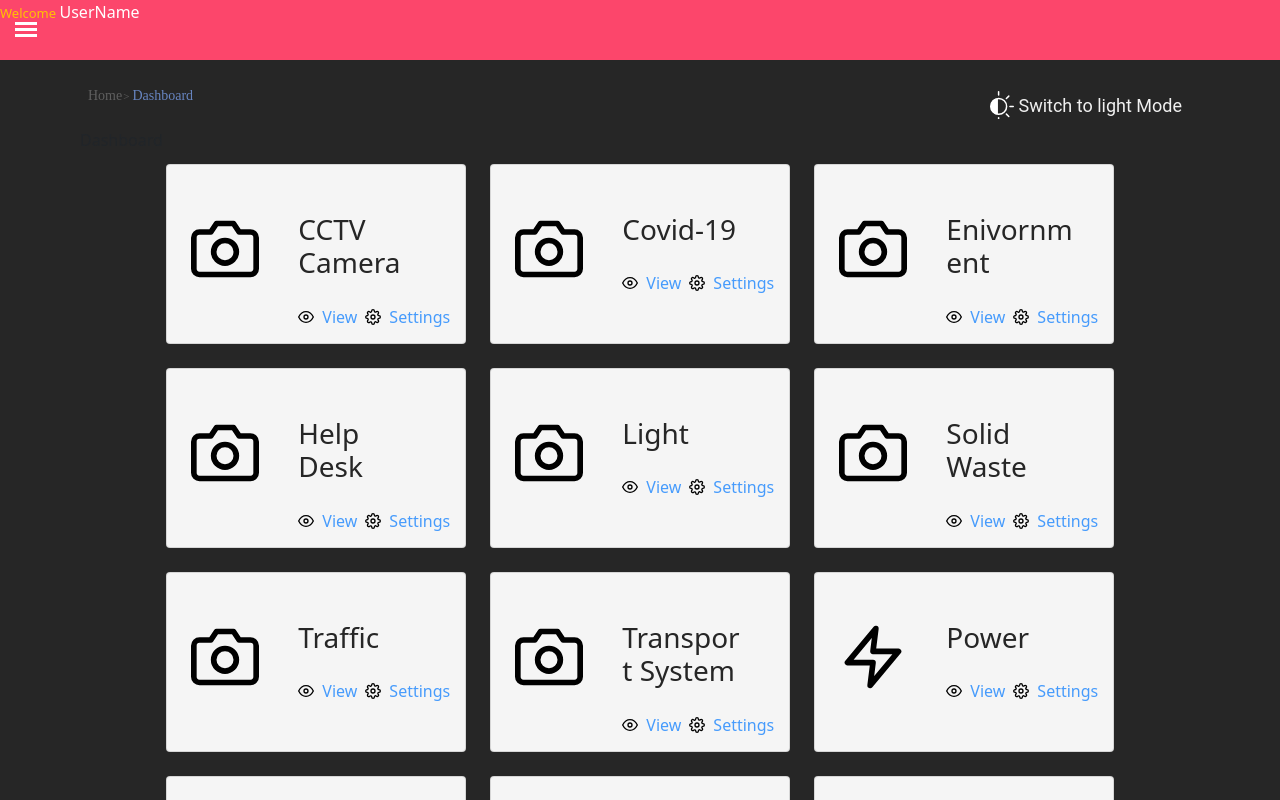
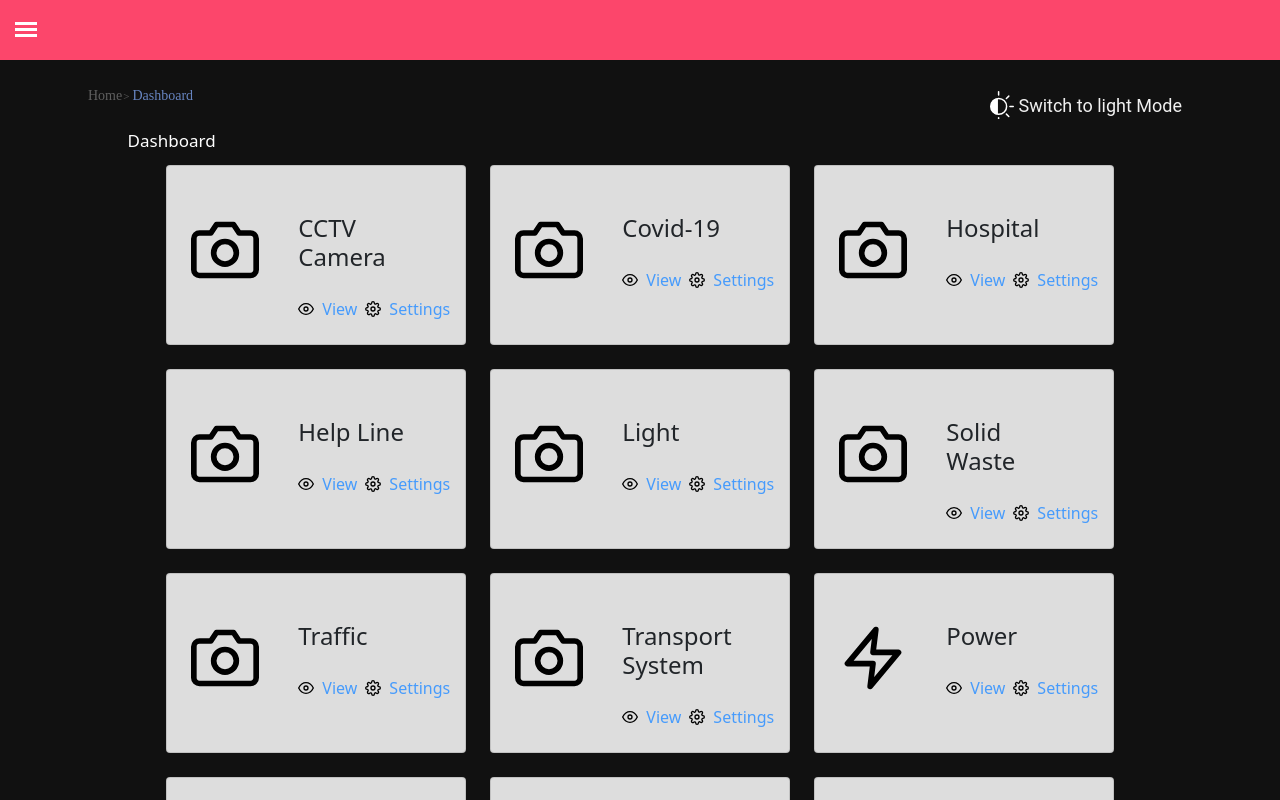
Before and after one commit to Gokhularamanan/Smart_City, a plain HTML site: page DashboardDark.html in a window 1280 px wide. Drawn offline with nearby package versions, Linux system fonts and the light colour scheme.

Commit message:
third commit

```diff
--- a/DashboardDark.html
+++ b/DashboardDark.html
@@ -19,8 +19,8 @@
     <!-- side nav with header -->
     <div>
         <div class="header">
-            <div class="user-detail"><span style="font-size: 13px;color: #FFC200;padding-top: 9px;">Welcome </span>
-                <span style="color:white;">UserName</span></div>
+            <!-- <div class="user-detail"><span style="font-size: 13px;color: #FFC200;padding-top: 9px;">Welcome </span>
+                <span style="color:white;">UserName</span></div> -->
             <img class="nav-icon" src="assets/user.svg" alt="UserIcon">
             <img class="nav-icon" src="assets/log-out.svg" alt="UserIcon">
 
@@ -59,7 +59,7 @@
         <div class="dashboard-content">
             <div style="display: flex;justify-content: space-between;">
                 <ol class="breadcrumb ">
-                    <li>Home</li>
+                    <li>Home </li>
                     <li class="active">Dashboard</li>
                 </ol>
                 <div class="dark-mode" style="display: flex;" onclick="window.location.href = 'Dashboard.html';"><span class="light-dark-icon"></span>
@@ -81,7 +81,7 @@
                         </div>
                         <div class="col-md-8">
                             <div class="card-body">
-                                <h3 class="cardtitle">CCTV Camera</h3>
+                                <h4 class="cardtitle">CCTV Camera</h4>
                                 <div class="cardcontent" style="display: flex;justify-content: space-between;">
                                     <img src="./assets/eye.svg" class="icon" alt="...">
                                     <a href="#" class="card-text">View </a>
@@ -102,7 +102,7 @@
                         </div>
                         <div class="col-md-8">
                             <div class="card-body">
-                                <h3 class="cardtitle">Covid-19</h3>
+                                <h4 class="cardtitle">Covid-19</h4>
                                 <div class="cardcontent" style="display: flex;justify-content: space-between;">
                                     <img src="./assets/eye.svg" class="icon" alt="...">
                                     <a href="#" class="card-text">View </a>
@@ -122,7 +122,7 @@
                         </div>
                         <div class="col-md-8">
                             <div class="card-body">
-                                <h3 class="cardtitle">Enivornment</h3>
+                                <h4 class="cardtitle">Hospital</h4>
                                 <div class="cardcontent" style="display: flex;justify-content: space-between;">
                                     <img src="./assets/eye.svg" class="icon" alt="...">
                                     <a href="#" class="card-text">View </a>
@@ -142,7 +142,7 @@
                         </div>
                         <div class="col-md-8">
                             <div class="card-body">
-                                <h3 class="cardtitle">Help Desk</h3>
+                                <h4 class="cardtitle">Help Line</h4>
                                 <div class="cardcontent" style="display: flex;justify-content: space-between;">
                                     <img src="./assets/eye.svg" class="icon" alt="...">
                                     <a href="#" class="card-text">View </a>
@@ -162,7 +162,7 @@
                         </div>
                         <div class="col-md-8">
                             <div class="card-body">
-                                <h3 class="cardtitle">Light</h3>
+                                <h4 class="cardtitle">Light</h4>
                                 <div class="cardcontent" style="display: flex;justify-content: space-between;">
                                     <img src="./assets/eye.svg" class="icon" alt="...">
                                     <a href="#" class="card-text">View </a>
@@ -182,7 +182,7 @@
                         </div>
                         <div class="col-md-8">
                             <div class="card-body">
-                                <h3 class="cardtitle">Solid Waste </h3>
+                                <h4 class="cardtitle">Solid Waste </h4>
                                 <div class="cardcontent" style="display: flex;justify-content: space-between;">
                                     <img src="./assets/eye.svg" class="icon" alt="...">
                                     <a href="#" class="card-text">View </a>
@@ -202,7 +202,7 @@
                         </div>
                         <div class="col-md-8">
                             <div class="card-body">
-                                <h3 class="cardtitle">Traffic</h3>
+                                <h4 class="cardtitle">Traffic</h4>
                                 <div class="cardcontent" style="display: flex;justify-content: space-between;">
                                     <img src="./assets/eye.svg" class="icon" alt="...">
                                     <a href="#" class="card-text">View </a>
@@ -222,7 +222,7 @@
                         </div>
                         <div class="col-md-8">
                             <div class="card-body">
-                                <h3 class="cardtitle">Transport System</h3>
+                                <h4 class="cardtitle">Transport System</h4>
                                 <div class="cardcontent" style="display: flex;justify-content: space-between;">
                                     <img src="./assets/eye.svg" class="icon" alt="...">
                                     <a href="#" class="card-text">View </a>
@@ -242,7 +242,7 @@
                         </div>
                         <div class="col-md-8">
                             <div class="card-body">
-                                <h3 class="cardtitle">Power</h3>
+                                <h4 class="cardtitle">Power</h4>
                                 <div class="cardcontent" style="display: flex;justify-content: space-between;">
                                     <img src="./assets/eye.svg" class="icon" alt="...">
                                     <a href="#" class="card-text">View </a>
@@ -263,7 +263,7 @@
                         </div>
                         <div class="col-md-8">
                             <div class="card-body">
-                                <h3 class="cardtitle">Wifi</h3>
+                                <h4 class="cardtitle">Wifi</h4>
                                 <div class="cardcontent" style="display: flex;justify-content: space-between;">
                                     <img src="./assets/eye.svg" class="icon" alt="...">
                                     <a href="#" class="card-text">View </a>
@@ -283,7 +283,7 @@
                         </div>
                         <div class="col-md-8">
                             <div class="card-body">
-                                <h3 class="cardtitle">Rain</h3>
+                                <h4 class="cardtitle">Rain</h4>
                                 <div class="cardcontent" style="display: flex;justify-content: space-between;">
                                     <img src="./assets/eye.svg" class="icon" alt="...">
                                     <a href="#" class="card-text">View </a>
@@ -303,7 +303,7 @@
                         </div>
                         <div class="col-md-8">
                             <div class="card-body">
-                                <h3 class="cardtitle">CCTV Camera</h3>
+                                <h4 class="cardtitle">CCTV Camera</h4>
                                 <div class="cardcontent" style="display: flex;justify-content: space-between;">
                                     <img src="./assets/eye.svg" class="icon" alt="...">
                                     <a href="#" class="card-text">View </a>
--- a/css/DashboardStyles.css
+++ b/css/DashboardStyles.css
@@ -4,23 +4,29 @@ body {
 
 .dashboard-content {
     margin: 80px 80px;
+
 }
 
 
 /* breadcrumb style */
 
+.content-view
+{
+ margin-left: 2.8em;
+ font-size: 17px;
+}
+
 .dashboard-content .breadcrumb {
     padding: 7px 2px;
-    margin-bottom: 5px;
+    margin-bottom: 3px;
     border-radius: 4px;
     margin: 0;
-    font-size: 12px;
-    margin-left: 0.5em;
+    font-size: 15px;
+    margin-left: 3.2em;
 }
 
 .dashboard-content .breadcrumb>li {
     display: inline-block;
-    font: normal normal normal 14px/17px Roboto-light;
     color: #020202;
     cursor: pointer;
 }
@@ -34,7 +40,6 @@ body {
 
 .dashboard-content .breadcrumb>.active {
     text-align: left;
-    font: normal normal normal 14px/17px Roboto-light;
     letter-spacing: 0px;
     color: #6785C1;
 }
@@ -62,6 +67,8 @@ body {
 
 .content-dark-main .dark-mode .switchmode {
     margin-top: 2px;
+
+    font-size: 15px;
 }
 
 .content-dark-main .breadcrumb {
@@ -106,6 +113,7 @@ body {
     padding-bottom: -1em;
 }
 
+
 .dashboard-content .light-mode .light-dark-icon {
     background-image: url("../assets/light_mode.svg");
     background-repeat: no-repeat;
@@ -116,6 +124,8 @@ body {
 
 .dashboard-content .light-mode .switchmode {
     margin-top: 2px;
+    font-size: 15px;
+
 }
 
 
@@ -211,6 +221,7 @@ p.small {
 
 .cardtitle {
     margin-top: 0px;
+    color: #333 !important;
 }
 
 .card-text {
@@ -226,7 +237,7 @@ p.small {
     top: 0px;
     max-width: 300px;
     height: 180px;
-    background-color: whitesmoke!important;
+    background-color: #ddd!important;
     border-radius: 4px;
     padding: 32px 24px;
     margin: 12px;
--- a/css/dashboarddark.css
+++ b/css/dashboarddark.css
@@ -1,28 +1,36 @@
 body {
-    background-color: #262626!important;
+    background-color: #111 !important;
 }
 
 .dashboard-content {
     margin: 80px 80px;
+
 }
 
 
 /* breadcrumb style */
+.content-view
+{
+ margin-left: 2.8em;
+ font-size: 17px;
+}
 
 .dashboard-content .breadcrumb {
     padding: 7px 2px;
-    margin-bottom: 5px;
+    margin-bottom: 3px;
     border-radius: 4px;
     margin: 0;
-    font-size: 12px;
-    margin-left: 0.5em;
+    font-size: 15px;
+    margin-left: 3.2em;
 }
+
 
 .dashboard-content .breadcrumb>li {
     display: inline-block;
     font: normal normal normal 14px/17px Roboto-light;
     color: #020202;
     cursor: pointer;
+
 }
 
 .dashboard-content .breadcrumb>li+li:before {
@@ -127,6 +135,10 @@ body {
     font: normal normal 300 20px/19px Roboto-light;
 }
 
+.content-view
+{
+    color:white;
+}
 /* Dashboard styles */
 
 @import url("https://fonts.googleapis.com/css?family=Nunito:400,700");
@@ -214,6 +226,7 @@ p.small {
 
 .card-image {
     margin-top: 18px;
+    /* stroke: #F0F0F0, !important; */
 }
 
 .cardtitle {
@@ -233,7 +246,7 @@ p.small {
     top: 0px;
     max-width: 300px;
     height: 180px;
-    background-color: whitesmoke!important;
+    background-color: #ddd!important;
     border-radius: 4px;
     padding: 32px 24px;
     margin: 12px;
--- a/css/sidenav.css
+++ b/css/sidenav.css
@@ -74,7 +74,7 @@ body {
     font-weight: bold;
     padding: 20px;
     cursor: pointer;
-    border-bottom: 1px solid rgba(255, 255, 255, 0.10);
+
 }
 
 .sidebarMenuInner li span {
```
Also changed, not shown: Dashboard.html (+12 -12 lines).
